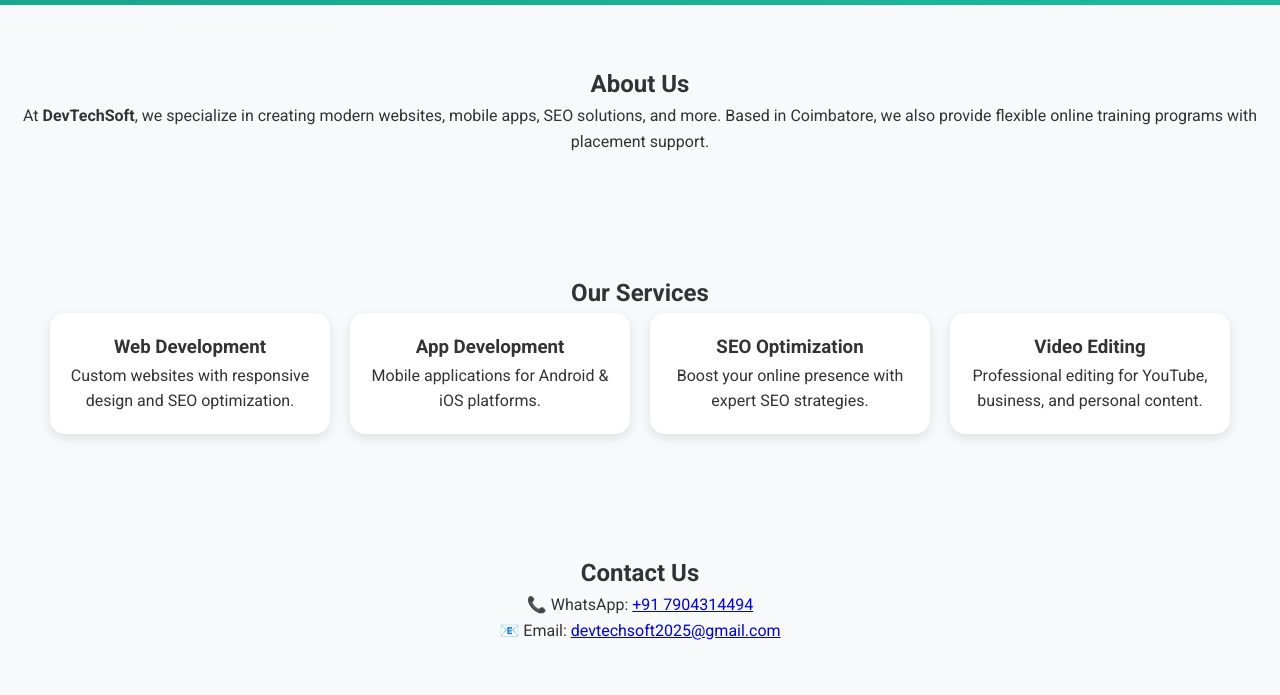
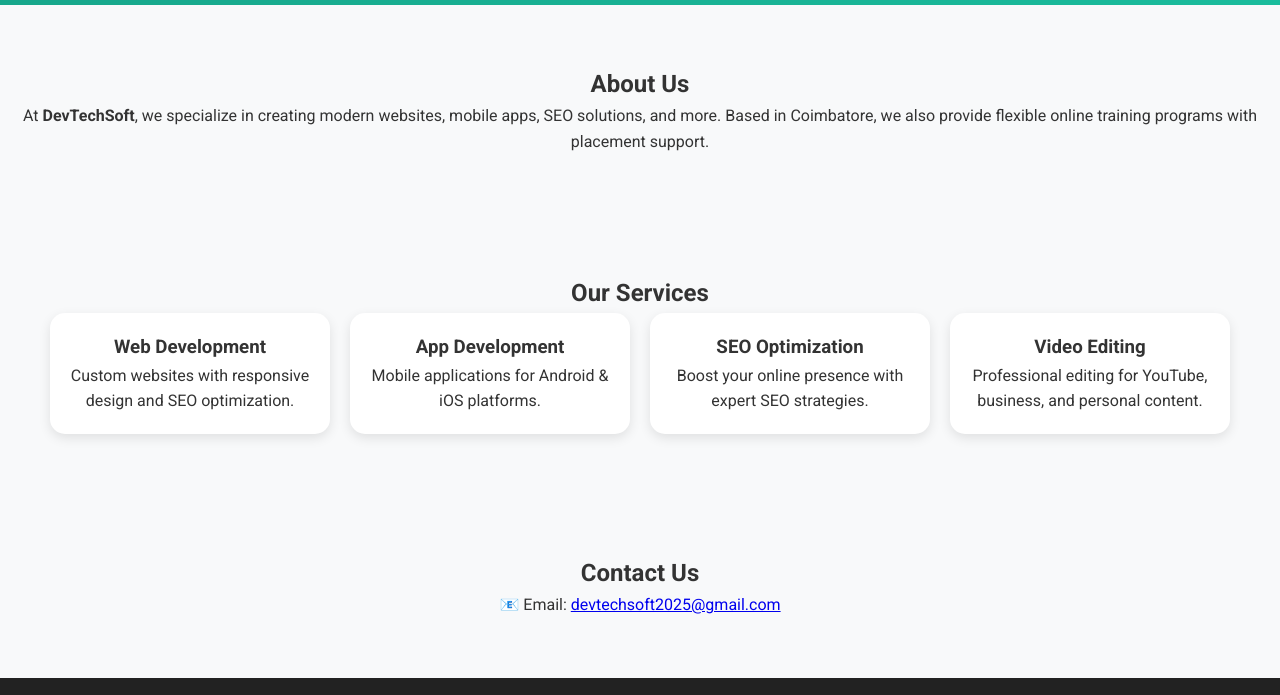
Before and after one commit to DevTechSoft5/Site, a plain HTML site: page index.html in a window 1280 px wide. Shown: the part 517-1212 px from the top of the page. Drawn offline with Linux system fonts and the light colour scheme.

Commit message:
Update index.html

```diff
--- a/index.html
+++ b/index.html
@@ -152,8 +152,7 @@
   <!-- Contact -->
   <section id="contact">
     <h2>Contact Us</h2>
-    <p>📞 WhatsApp: <a href="https://wa.me/+917904314494" target="_blank">+91 7904314494</a></p>
-    <p>📧 Email: <a href="mailto:devtechsoft2025@gmail.com">devtechsoft2025@gmail.com</a></p>
+    <p>📧 Email: <a href="mailto:devtechsoft5@gmail.com">devtechsoft2025@gmail.com</a></p>
   </section>
 
   <!-- Footer -->
```
